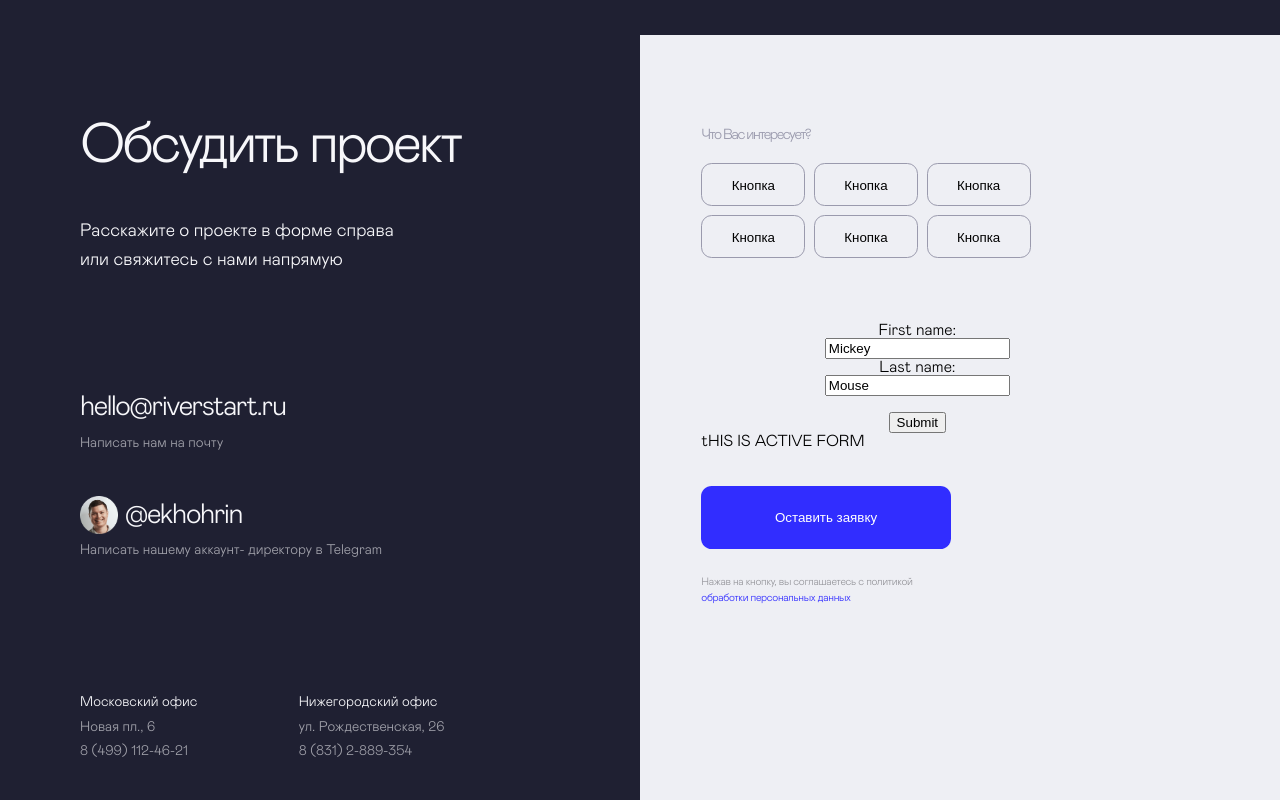
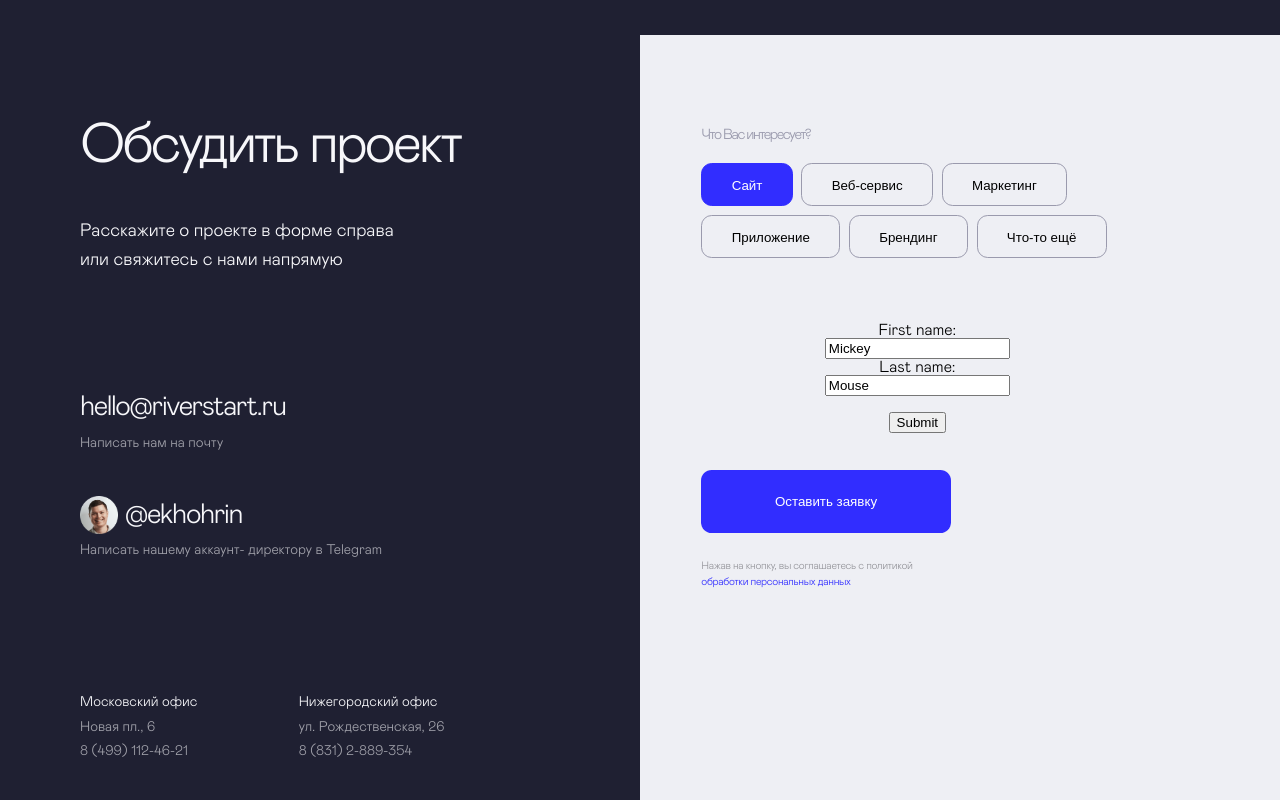
Before and after one commit to Kuldyaev/testovoe03032024, a Vue app: page / in a window 1280 px wide. Shown: the part 840-1640 px from the top of the page. Built offline with nearby package versions, Linux system fonts and the light colour scheme.

Commit message:
Choose interests btns work

```diff
--- a/src/components/FormActive.vue
+++ b/src/components/FormActive.vue
@@ -6,34 +6,12 @@
       </FlexBox>
       <FlexBox class="interestDesk" w="100%" justify="start" gap=" ">
         <Button
+          v-for="interest in interests"
+          :key="interest.id"
           category="primary"
-          @click="console.log('nsdlknfl')"
-          @stopmoving="console.log('nsdlknfl')"
-        />
-        <Button
-          category="primary"
-          @click="console.log('nsdlknfl')"
-          @stopmoving="console.log('nsdlknfl')"
-        />
-        <Button
-          category="primary"
-          @click="console.log('nsdlknfl')"
-          @stopmoving="console.log('nsdlknfl')"
-        />
-        <Button
-          category="primary"
-          @click="console.log('nsdlknfl')"
-          @stopmoving="console.log('nsdlknfl')"
-        />
-        <Button
-          category="primary"
-          @click="console.log('nsdlknfl')"
-          @stopmoving="console.log('nsdlknfl')"
-        />
-        <Button
-          category="primary"
-          @click="console.log('nsdlknfl')"
-          @stopmoving="console.log('nsdlknfl')"
+          :text="interest.text"
+          :class="interest.isActive ? 'active' : ''"
+          @click="$emit('choseInterest', interest.id)"
         />
       </FlexBox>
     </FlexBox>
@@ -46,7 +24,6 @@
         <input type="submit" value="Submit" />
       </form>
     </FlexBox>
-    tHIS IS ACTIVE FORM
 
     <FlexBox justify="start" w="100%" class="submitBtnPlace">
       <Button
@@ -67,8 +44,10 @@
 <script setup lang="ts">
 import FlexBox from "./FlexBox.vue";
 import Button from "./uikit/Button.vue";
+import { FormActiveProps } from "@/shared/types";
 
-const emits = defineEmits(["close"]);
+const emits = defineEmits(["close", "choseInterest"]);
+const props = defineProps<FormActiveProps>();
 </script>
 
 <style scoped lang="scss">
--- a/src/components/RequestForm.vue
+++ b/src/components/RequestForm.vue
@@ -1,6 +1,11 @@
 <template>
   <section class="formPlace">
-    <FormActive v-if="RequestStage === 0" @close="sendRequest" />
+    <FormActive
+      v-if="RequestStage === 0"
+      @close="sendRequest"
+      @choseInterest="choseInterest"
+      :interests="interests"
+    />
     <Loader v-if="RequestStage === 1" />
     <RequestSuccess
       v-if="RequestStage === 2"
@@ -17,8 +22,8 @@
 </template>
 
 <script setup lang="ts">
-import { ref } from "vue";
-import { RequestFormProps } from "@/shared/types";
+import { ref, reactive } from "vue";
+import { RequestFormProps, interest } from "@/shared/types";
 import Loader from "./Loader.vue";
 import RequestSuccess from "./RequestSuccess.vue";
 import RequestError from "./RequestError.vue";
@@ -32,6 +37,51 @@ function sendRequest() {
   setTimeout(() => {
     RequestStage.value = 3;
   }, 4000);
+}
+
+const interests = ref<interest[]>([
+  {
+    id: 0,
+    text: "Сайт",
+    isActive: true,
+  },
+  {
+    id: 1,
+    text: "Веб-сервис",
+    isActive: false,
+  },
+  {
+    id: 2,
+    text: "Маркетинг",
+    isActive: false,
+  },
+  {
+    id: 3,
+    text: "Приложение",
+    isActive: false,
+  },
+  {
+    id: 4,
+    text: "Брендинг",
+    isActive: false,
+  },
+  {
+    id: 5,
+    text: "Что-то ещё",
+    isActive: false,
+  },
+]);
+
+function choseInterest(id: number) {
+  // if (interests.find((int) => int.id === id) !== undefined) {
+  const clon = interests.value;
+  // console.log(interests.filter((int) => int.id === id)[0]);
+
+  clon.filter((int) => int.id === id)[0].isActive = !interests.value.filter(
+    (int) => int.id === id
+  )[0].isActive;
+  interests.value = clon;
+  // }
 }
 </script>
 
--- a/src/components/uikit/Button.vue
+++ b/src/components/uikit/Button.vue
@@ -12,6 +12,7 @@
 </template>
 
 <script setup lang="ts">
+import { ref, watch } from "vue";
 import { withDefaults } from "vue";
 import { BtnProps } from "@/shared/types";
 
@@ -24,8 +25,15 @@ const props = withDefaults(defineProps<BtnProps>(), {
 });
 
 const emits = defineEmits(["click", "stopmoving", "close"]);
-const classBtn = "uiBtn " + String(props.class) + " " + String(props.category);
+const classBtn = ref<string>(
+  "uiBtn " + String(props.class) + " " + String(props.category)
+);
 const typeBtn = String(props.category);
+
+watch(props, () => {
+  classBtn.value =
+    "uiBtn " + String(props.class) + " " + String(props.category);
+});
 </script>
 
 <style scoped lang="scss">
@@ -117,9 +125,16 @@ button {
   //margin-right: 0.5729vw;
   border: 0.1042vw solid $additional-grey;
   border-radius: 0.8333vw;
+  font-size: 1.0417vw;
 }
 .primary:hover {
   background-color: $additional-darkgrey;
+}
+.active,
+.active:hover {
+  background-color: $primary-blue;
+  color: $white;
+  border: 0.1042vw solid $primary-blue;
 }
 
 @media (max-width: $small-screen) {
@@ -129,6 +144,7 @@ button {
     //margin-right: 1.1458vw;
     border: 0.2083vw solid $additional-grey;
     border-radius: 1.6667vw;
+    font-size: 2.0833vw;
   }
   .formSubmit {
     width: 38.9583vw;
@@ -137,5 +153,9 @@ button {
     font-size: 2.0833vw;
     line-height: 3.125vw;
   }
+  .active,
+  .active:hover {
+    border: 0.2083vw solid $primary-blue;
+  }
 }
 </style>
--- a/src/shared/types.ts
+++ b/src/shared/types.ts
@@ -47,3 +47,12 @@ export interface stateFS {
   closeIconWidth: number;
   closeIconHeght: number;
 }
+
+export interface interest {
+  id: number;
+  text: string;
+  isActive: boolean;
+}
+export interface FormActiveProps {
+  interests: interest[] | undefined;
+}
--- a/vue.config.js
+++ b/vue.config.js
@@ -8,4 +8,14 @@ module.exports = defineConfig({
       },
     },
   },
+  chainWebpack: (config) => {
+    config.plugin("define").tap((definitions) => {
+      Object.assign(definitions[0], {
+        __VUE_OPTIONS_API__: "true",
+        __VUE_PROD_DEVTOOLS__: "false",
+        __VUE_PROD_HYDRATION_MISMATCH_DETAILS__: "false",
+      });
+      return definitions;
+    });
+  },
 });
```
